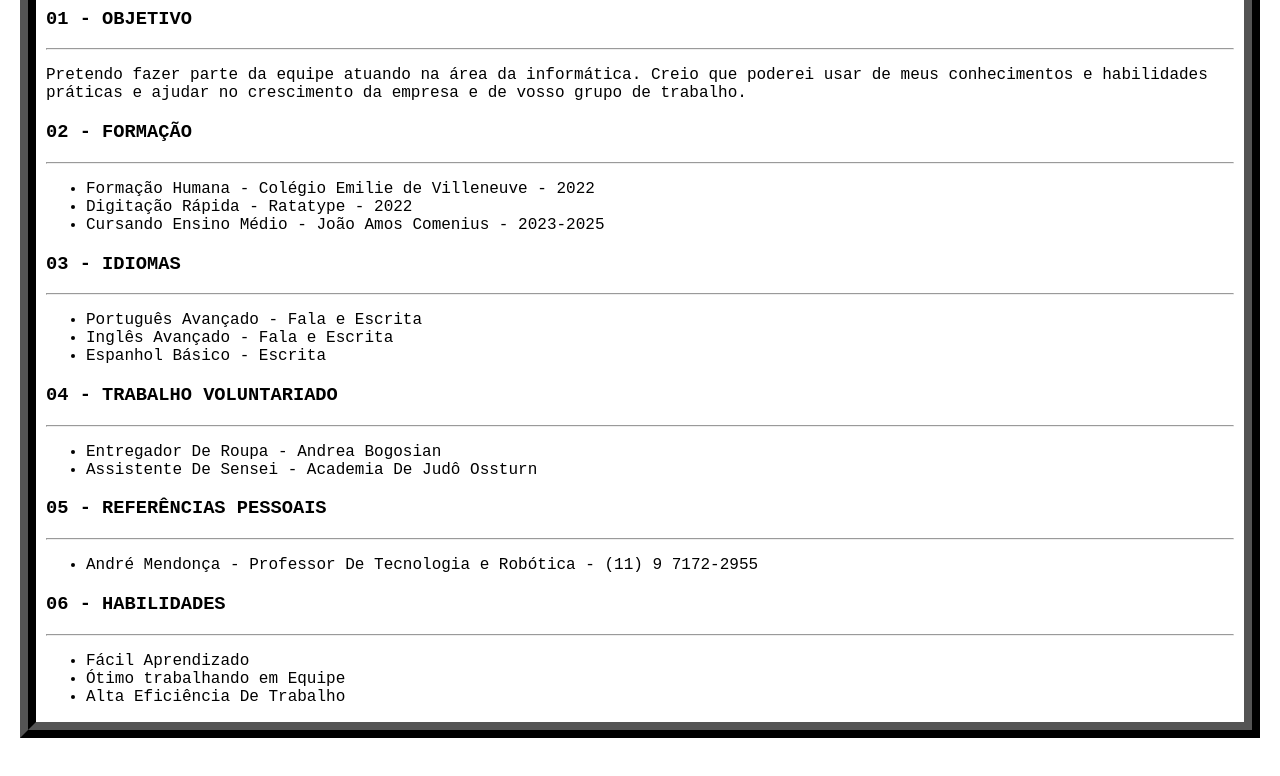
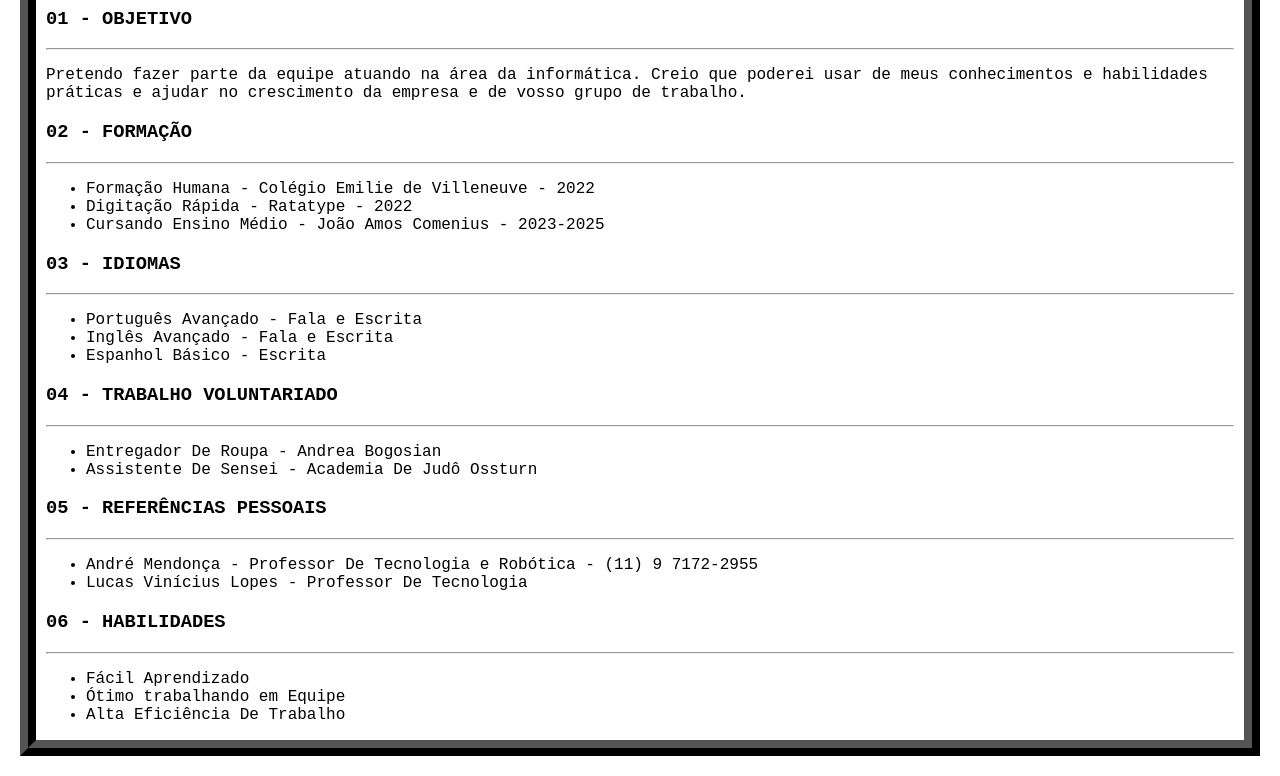
Before and after one commit to Icarotika/Curriculo, a plain HTML site: page index.html in a window 1280 px wide. Shown: the part 388-1164 px from the top of the page. Drawn offline with Linux system fonts and the light colour scheme.

Commit message:
Atualizar o index.html

```diff
--- a/index.html
+++ b/index.html
@@ -63,6 +63,7 @@
             <hr>
             <ul>
                 <li>André Mendonça - Professor De Tecnologia e Robótica - (11) 9 7172-2955</li>
+                <li>Lucas Vinícius Lopes - Professor De Tecnologia</li>
             </ul>
 
             <h3>06 - HABILIDADES</h3>
```
